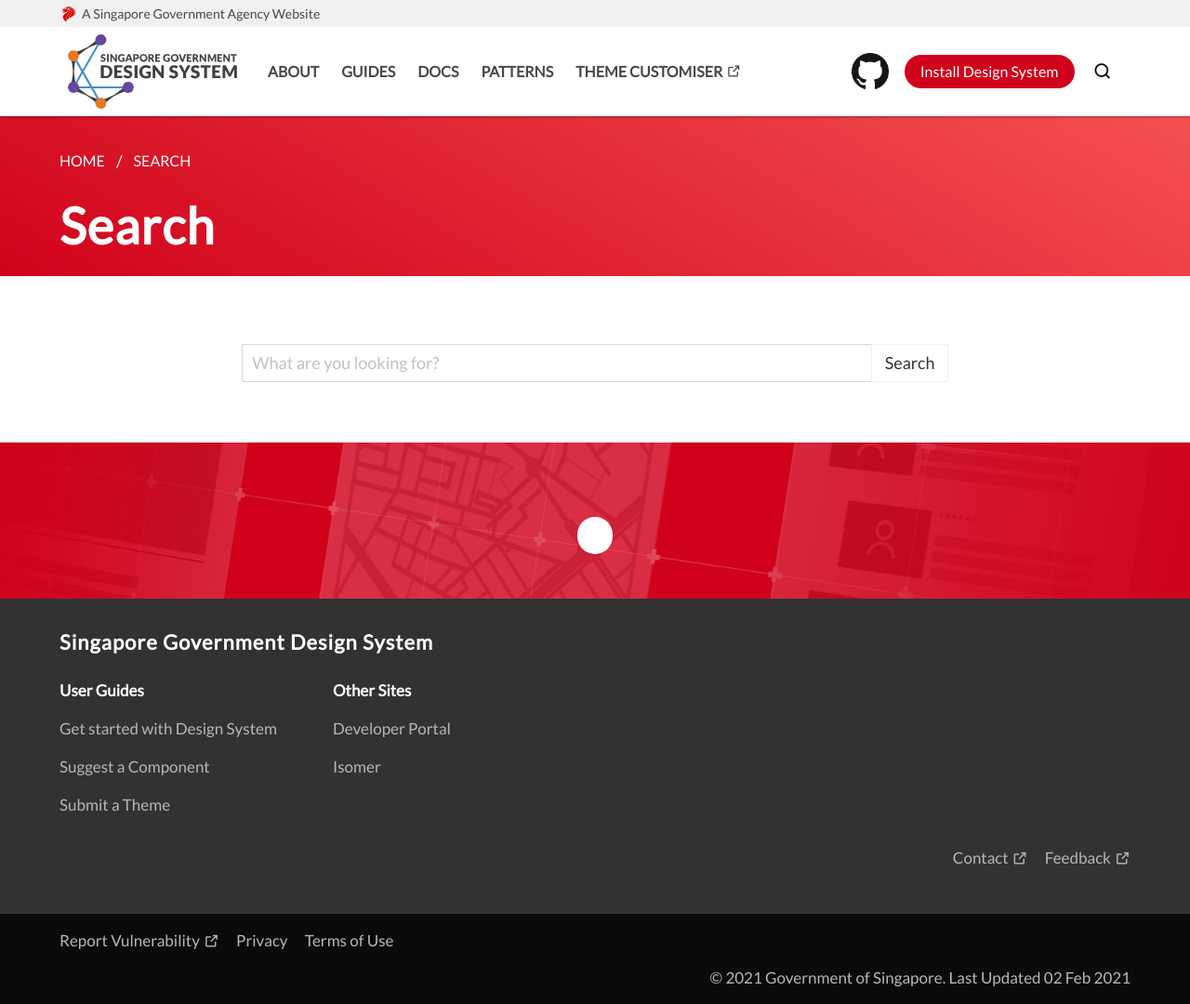
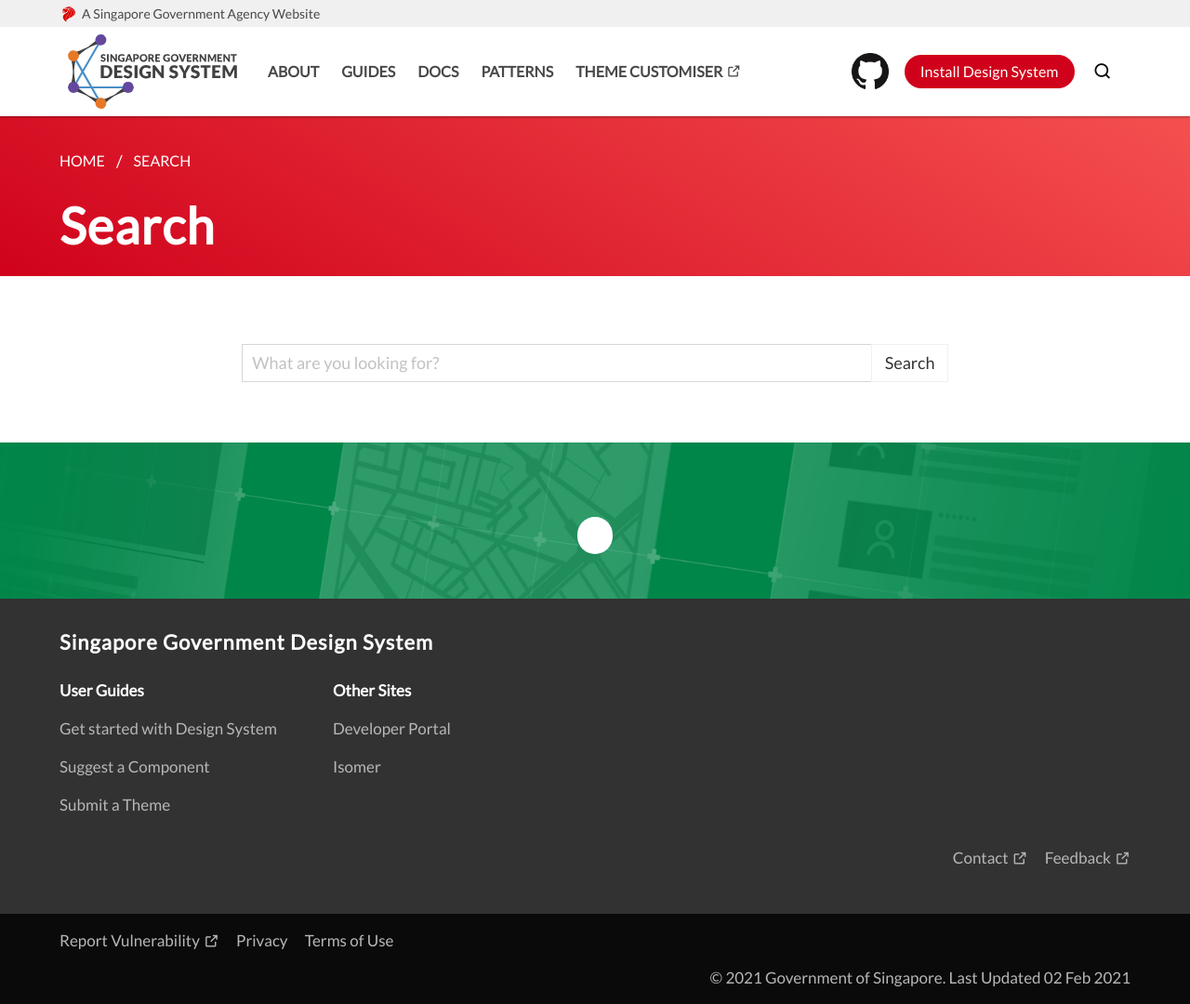
Before and after one commit to isaacteh-ust/sgds-demo-1, a Jekyll site: the page built from search/search.html, in a window 1280 px wide and 1080 px high. Shown: the whole window at 93% size. Built offline with Jekyll 4.4.1, drawn with Linux system fonts in a browser that asks for light colours; some web fonts are replaced.

Commit message:
_config.yml: updated visit_docs_section_background

```diff
--- a/_config.yml
+++ b/_config.yml
@@ -5,9 +5,8 @@
 visit_docs_section_button_color: white
 visit_docs_section_button_type: rounded
 visit_docs_section_text_color: white
-visit_docs_section_background: danger
+visit_docs_section_background: success
 breadcrumb_background: red
-
 home_intro_button_color: danger
 home_intro_button_type: rounded
 home_intro_background_color: danger
@@ -23,7 +22,6 @@
 feedback:
   feedback_button_color: primary
   feedback_button_type: rounded
-
 logo: assets/img/logo_sgds.png
 nav_logo: /assets/img/logo-sgds.svg
 sgds-version: 1.3.17
```
